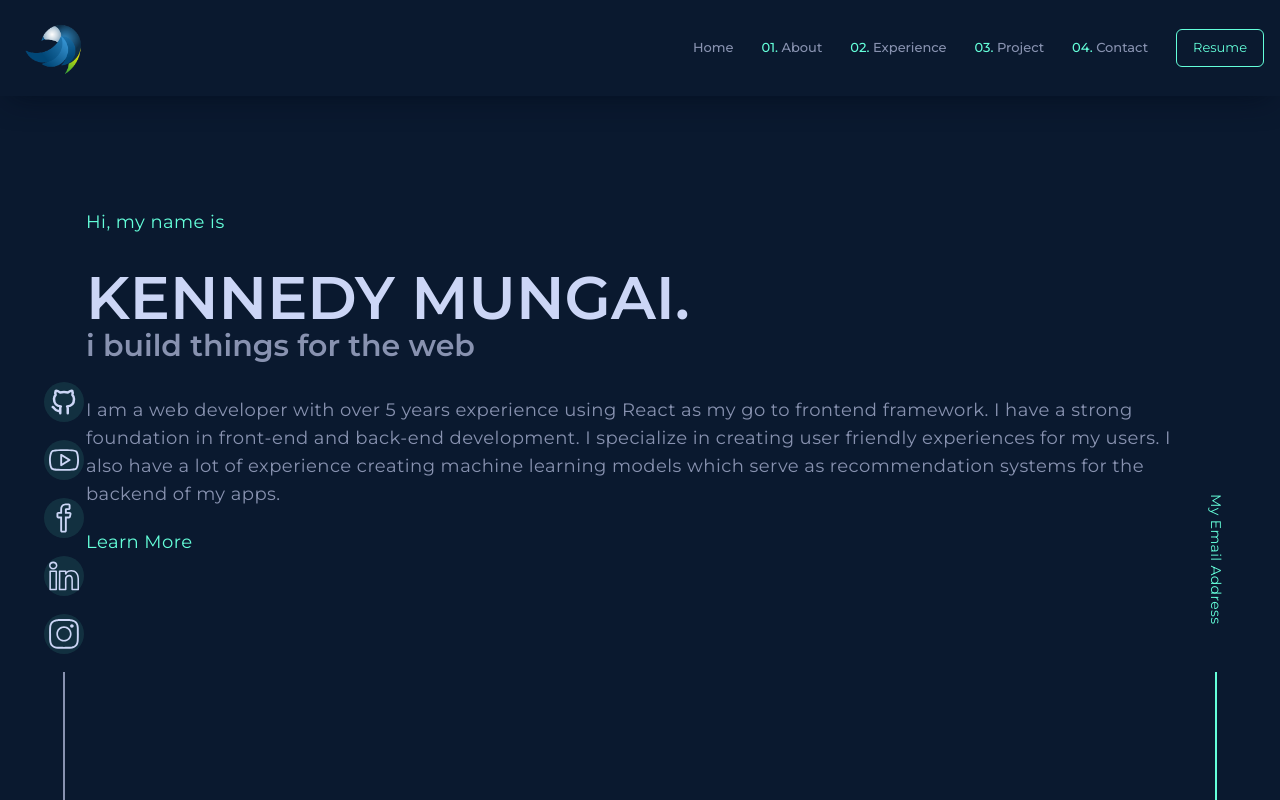
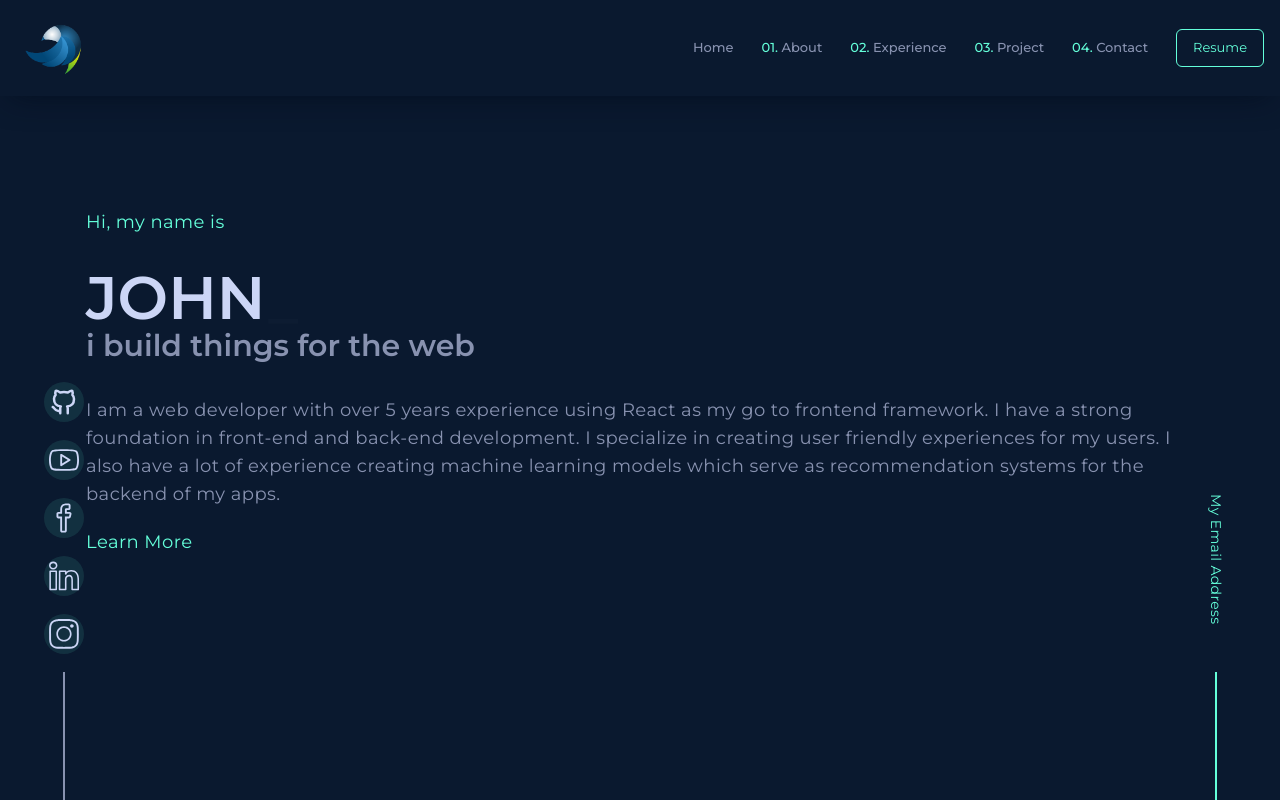
Before and after one commit to KennedyMungai/portfolio_with_framer_motion, a Next.js app: page / in a window 1280 px wide. Built offline with nearby package versions, Linux system fonts and the light colour scheme.

Commit message:
Added the typewrite effect for the name

```diff
--- a/src/components/MainContent/Middle.tsx
+++ b/src/components/MainContent/Middle.tsx
@@ -1,7 +1,7 @@
 'use client'
 import {motion} from 'framer-motion'
 import Link from 'next/link'
-import {useTypewriter, Cursor} from 'react-simple-typewriter'
+import { Typewriter } from 'react-simple-typewriter'
 
 type Props = {}
 
@@ -25,7 +25,18 @@ const Middle = (props: Props) => {
 				transition={{ duration: 0.5, delay: 0.8 }}
 				className='text-4xl lg:text-6xl font-semibold flex flex-col uppercase'
 			>
-				Kennedy Mungai.
+				<span>
+					<Typewriter
+						words={['John', 'Kennedy', 'Mungai']}
+						loop={3}
+						cursor
+						cursorStyle='_'
+						cursorColor='#fff'
+						typeSpeed={70}
+						deleteSpeed={50}
+						delaySpeed={1000}
+					/>
+				</span>
 				<span className='text-textDark text-3xl lowercase'>
 					I build things for the web
 				</span>
```
